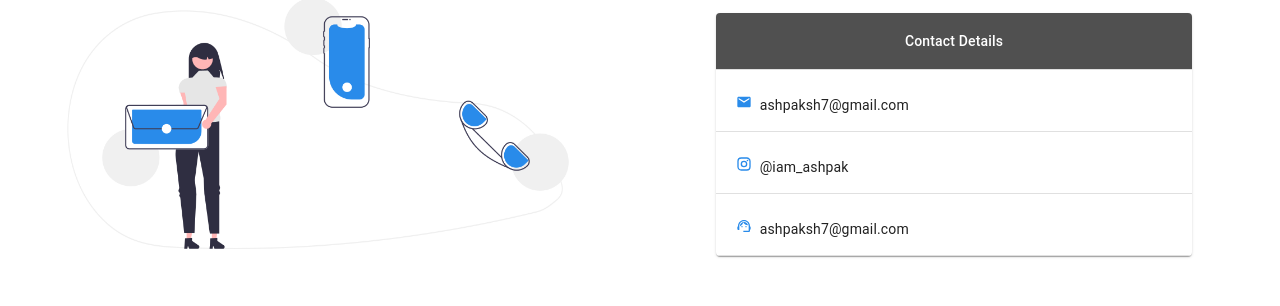
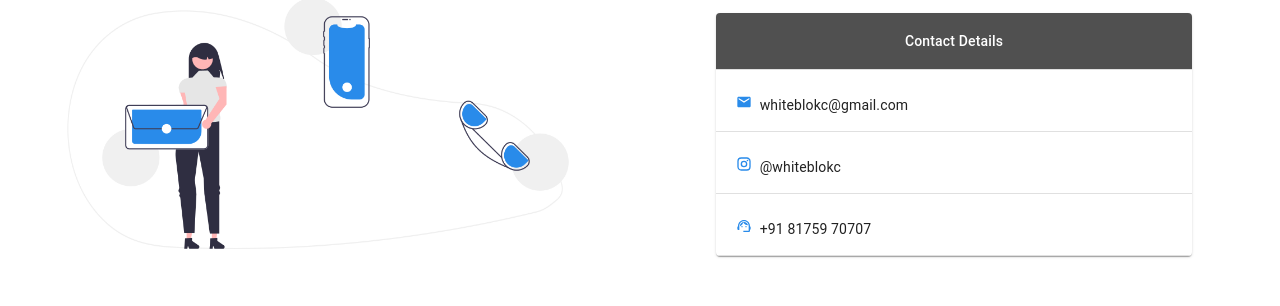
Before and after one commit to ashpaksh07/frontend-stockstat, a React (Create React App) app: page /contact in a window 1280 px wide. Shown: the part 251-557 px from the top of the page. Built offline with nearby package versions, Linux system fonts and the light colour scheme.

Commit message:
updated contact details

```diff
--- a/src/pages/Contact.js
+++ b/src/pages/Contact.js
@@ -66,19 +66,19 @@ const Contact = () => {
                     <TableRow>
                       <TableCell>
                         <EmailIcon sx={{ color: "#298BEA", pt: 1 }} />{" "}
-                        ashpaksh7@gmail.com
+                        whiteblokc@gmail.com
                       </TableCell>
                     </TableRow>
                     <TableRow>
                       <TableCell>
                         <InstagramIcon sx={{ color: "#298BEA", pt: 1 }} />{" "}
-                        @iam_ashpak
+                        @whiteblokc
                       </TableCell>
                     </TableRow>
                     <TableRow>
                       <TableCell>
                         <SupportAgentIcon sx={{ color: "#298BEA", pt: 1 }} />{" "}
-                        ashpaksh7@gmail.com
+                        +91 81759 70707
                       </TableCell>
                     </TableRow>
                   </TableBody>
@@ -136,19 +136,19 @@ const Contact = () => {
                     <TableRow>
                       <TableCell>
                         <EmailIcon sx={{ color: "#298BEA", pt: 1 }} />{" "}
-                        ashpaksh7@gmail.com
+                        whiteblokc@gmail.com
                       </TableCell>
                     </TableRow>
                     <TableRow>
                       <TableCell>
                         <InstagramIcon sx={{ color: "#298BEA", pt: 1 }} />{" "}
-                        @iam_ashpak
+                        @whiteblokc
                       </TableCell>
                     </TableRow>
                     <TableRow>
                       <TableCell>
                         <SupportAgentIcon sx={{ color: "#298BEA", pt: 1 }} />{" "}
-                        ashpaksh7@gmail.com
+                        +91 81759 70707
                       </TableCell>
                     </TableRow>
                   </TableBody>
```
